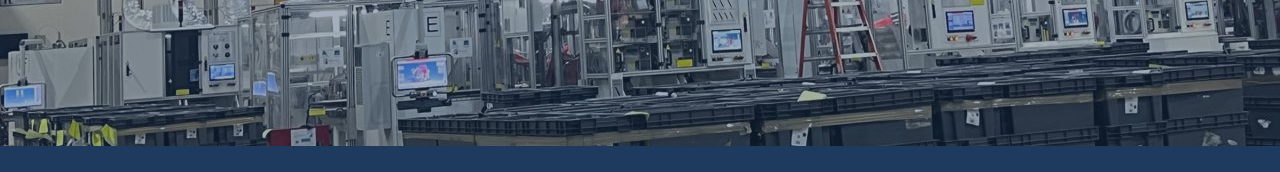
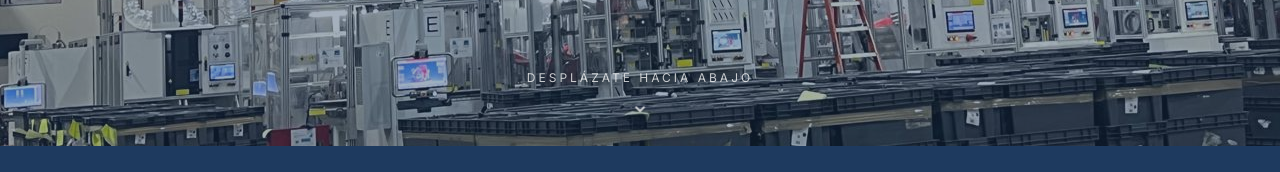
Before and after one commit to irfcompany/webirf, a Next.js app: page / in a window 1280 px wide. Shown: the part 6840-7012 px from the top of the page. Built offline with nearby package versions, Linux system fonts and the light colour scheme.

Commit message:
Agrega indicador de scroll en la sección de proyectos

```diff
--- a/components/sections/technology-section.tsx
+++ b/components/sections/technology-section.tsx
@@ -144,6 +144,8 @@ export function TechnologySection() {
   const borderRadius = imageProgress * finalBorderRadius;
   const gap = imageProgress * finalGap;
 
+  const scrollIndicatorOpacity = Math.max(0, 1 - scrollProgress / 0.18);
+
   return (
     <section id="proyectos" ref={sectionRef} className="relative overflow-x-clip bg-primary">
       {/* Sticky container for scroll animation */}
@@ -237,6 +239,20 @@ export function TechnologySection() {
                   })}
                 </h2>
               </div>
+
+              {/* Scroll indicator */}
+              <div
+                className="absolute bottom-6 left-1/2 z-10 flex -translate-x-1/2 flex-col items-center text-white/75"
+                style={{ opacity: scrollIndicatorOpacity }}
+              >
+                <span className="text-[11px] uppercase tracking-[0.25em] md:text-xs">
+                  {isMobile ? "Desliza hacia abajo" : "Desplázate hacia abajo"}
+                </span>
+
+                <div className="mt-3 animate-bounce text-xl leading-none md:text-2xl">
+                  ⌄
+                </div>
+              </div>
             </div>
 
             {/* Right Column */}
```
